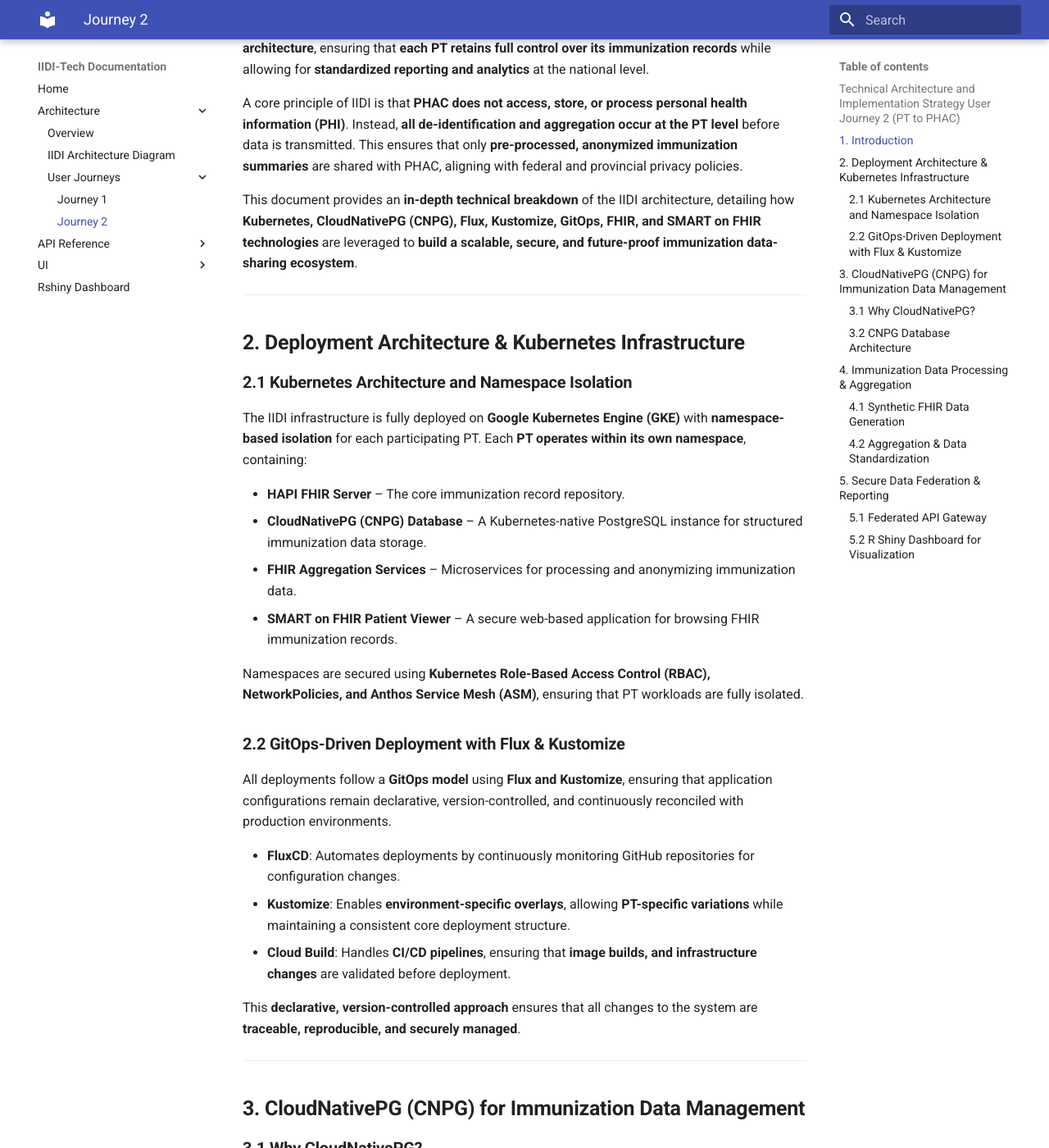
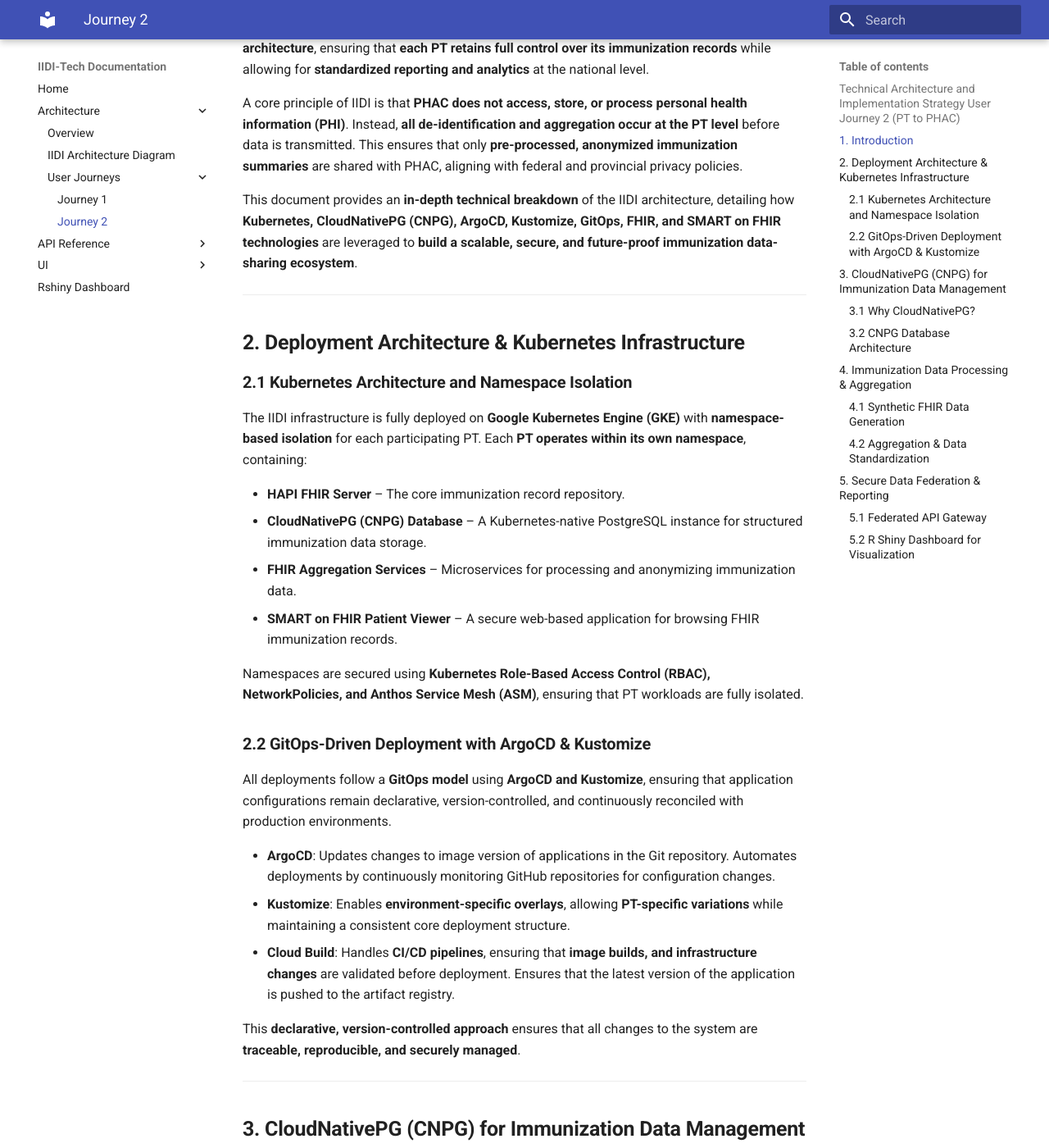
Before and after one commit to PHACDataHub/iidi-tech, an MkDocs documentation site: the page built from docs/architecture/User-Journey-2/User-Journey-2.md, in a window 1280 px wide and 1400 px high, scrolled down 1147 px. Shown: the whole window at 82% size. Built offline with MkDocs 1.6.1 and Material for MkDocs 9.7.7, drawn with Linux system fonts in a browser that asks for light colours.

Commit message:
chore: Modify docs to reflect replacement of flux with ArgoCD

```diff
--- a/docs/architecture/User-Journey-2/User-Journey-2.md
+++ b/docs/architecture/User-Journey-2/User-Journey-2.md
@@ -10,7 +10,7 @@
 
 A core principle of IIDI is that **PHAC does not access, store, or process personal health information (PHI)**. Instead, **all de-identification and aggregation occur at the PT level** before data is transmitted. This ensures that only **pre-processed, anonymized immunization summaries** are shared with PHAC, aligning with federal and provincial privacy policies.
 
-This document provides an **in-depth technical breakdown** of the IIDI architecture, detailing how **Kubernetes, CloudNativePG (CNPG), Flux, Kustomize, GitOps, FHIR, and SMART on FHIR technologies** are leveraged to **build a scalable, secure, and future-proof immunization data-sharing ecosystem**.
+This document provides an **in-depth technical breakdown** of the IIDI architecture, detailing how **Kubernetes, CloudNativePG (CNPG), ArgoCD, Kustomize, GitOps, FHIR, and SMART on FHIR technologies** are leveraged to **build a scalable, secure, and future-proof immunization data-sharing ecosystem**.
 
 ---
 
@@ -27,13 +27,13 @@
 
 Namespaces are secured using **Kubernetes Role-Based Access Control (RBAC), NetworkPolicies, and Anthos Service Mesh (ASM)**, ensuring that PT workloads are fully isolated.
 
-### **2.2 GitOps-Driven Deployment with Flux & Kustomize**
+### **2.2 GitOps-Driven Deployment with ArgoCD & Kustomize**
 
-All deployments follow a **GitOps model** using **Flux and Kustomize**, ensuring that application configurations remain declarative, version-controlled, and continuously reconciled with production environments.
+All deployments follow a **GitOps model** using **ArgoCD and Kustomize**, ensuring that application configurations remain declarative, version-controlled, and continuously reconciled with production environments.
 
-- **FluxCD**: Automates deployments by continuously monitoring GitHub repositories for configuration changes.
+- **ArgoCD**: Updates changes to image version of applications in the Git repository. Automates deployments by continuously monitoring GitHub repositories for configuration changes.
 - **Kustomize**: Enables **environment-specific overlays**, allowing **PT-specific variations** while maintaining a consistent core deployment structure.
-- **Cloud Build**: Handles **CI/CD pipelines**, ensuring that **image builds, and infrastructure changes** are validated before deployment.
+- **Cloud Build**: Handles **CI/CD pipelines**, ensuring that **image builds, and infrastructure changes** are validated before deployment. Ensures that the latest version of the application is pushed to the artifact registry.
 
 This **declarative, version-controlled approach** ensures that all changes to the system are **traceable, reproducible, and securely managed**.
 
```
Also changed, not shown: docs/architecture/User-Journey-1/User-Journey-1.md (+1 -1 lines), 1 other file.
